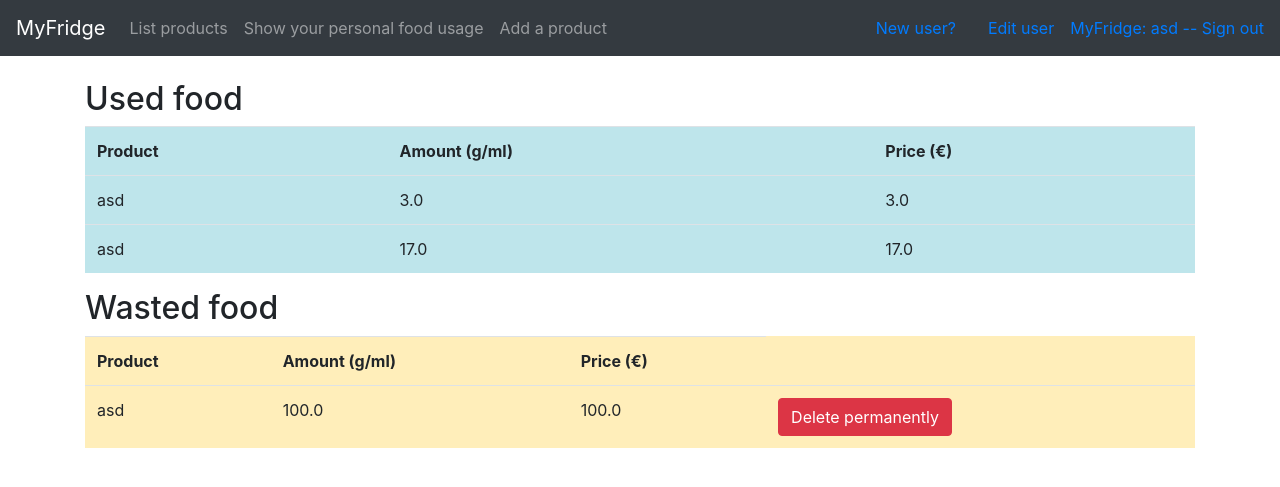
After one commit to StrappedGlint13/fridge-follower, a Flask app: page /usage in a window 1280 px wide. The commit adds this page. Shown: the top 487 px of the page. Run offline with Flask 2, Linux system fonts and the light colour scheme; a user stored in the database is signed in; data comes from the database, SQL or seed files in the repository; some libraries are stand-ins or nearby versions.

Commit message:
Made some changes in datatables

```diff
--- a/application/products/models.py
+++ b/application/products/models.py
@@ -22,7 +22,7 @@ class Product(Base):
         stmt = text("SELECT * FROM Product"
                     " JOIN Account ON Product.account_id = Account.id"
                     " WHERE Product.account_id = :account_id"
-		    " ORDER BY Product.price ASC").params(account_id=current_user.id)
+		    " ORDER BY Product.name ASC").params(account_id=current_user.id)
 
         res = db.engine.execute(stmt)
 
--- a/application/templates/layout.html
+++ b/application/templates/layout.html
@@ -18,7 +18,7 @@
               <a class="nav-link" href="{{ url_for('products_list') }} ">List products</a>
             </li>
             <li class="nav-item">
-              <a class="nav-link" href="{{ url_for('waste_list') }} ">Show your food waste</a>
+              <a class="nav-link" href="{{ url_for('usage_list') }} ">Show your personal food usage</a>
             </li>
             <li class="nav-item">
               <a class="nav-link" href="{{ url_for('products_form') }} ">Add a product</a>
--- a/application/templates/products/list.html
+++ b/application/templates/products/list.html
@@ -13,9 +13,9 @@
       <td> {{ product.amount }} </td>
       <td> {{ product.price }} </td>
       <td>
-	<form method="POST" action="{{ url_for('change_amount', product_id=product.id) }}">
+	<form method="POST" action="{{ url_for('eat_simple', product_id=product.id) }}">
           <input type="text" name="amount"/>
-	  <input type="submit" value="Change amount"/>
+	  <input type="submit" value="Eat"/>
 	</form>
       </td>
       <td>
--- /dev/null
+++ b/application/templates/usage/list.html
@@ -0,0 +1,38 @@
+{% extends "layout.html" %}
+
+{% block body %}
+
+  <table class="table table-info">
+  <h2>Used food</h2>
+    <tr>
+      <th>Product </th>
+      <th>Amount (g/ml)</th>
+      <th>Price (€)</th>
+    </tr>
+    {% for dishes in dishes %}
+    <tr>
+      <td> {{ dishes.name }} </td>
+      <td> {{ dishes.amount }} </td>
+      <td> {{ dishes.price }} </td>
+    {% endfor %}
+  </table>
+   <table class="table table-warning">
+  	<h2>Wasted food</h2>
+    <tr>
+      <th>Product </th>
+      <th>Amount (g/ml)</th>
+      <th>Price (€)</th>
+    </tr>
+    {% for waste in waste %}
+    <tr>
+      <td> {{ waste.name }} </td>
+      <td> {{ waste.amount }} </td>
+      <td> {{ waste.price }} </td>
+      <td>
+	<form method="POST" action="{{ url_for('delete_permanently', waste_id=waste.id) }}">
+	  <input type="submit" class="btn btn-danger" value="Delete permanently"/>
+	</form>
+      </td>
+    </tr>
+    {% endfor %}
+{% endblock %}
--- a/application/waste/models.py
+++ b/application/usage/models.py
@@ -46,3 +46,32 @@ class Waste(Base):
             response.append({"username": row[0], "wfood": row[1], "wprice": row[2]})
 
         return response
+
+class Dish(Base):
+
+    name = db.Column(db.String(144), nullable=False)
+    amount = db.Column(db.Float, nullable=False)
+    price = db.Column(db.Float, nullable=False)
+
+    account_id = db.Column(db.Integer, db.ForeignKey('account.id'),
+                           nullable=False)
+
+    def __init__(self, name, amount, price):
+        self.name = name
+        self.amount = amount
+        self.price = price
+
+    @staticmethod
+    def find_personal_dishes():
+        stmt = text("SELECT * FROM Dish"
+                    " JOIN Account ON Dish.account_id = Account.id"
+                    " WHERE Dish.account_id = :account_id"
+		    " ORDER BY Dish.date_created ASC").params(account_id=current_user.id)
+
+        res = db.engine.execute(stmt)
+
+        response = []
+        for row in res:
+            response.append({"id": row[0], "name":row[3], "amount":row[4], "price":row[5]})
+
+        return response
--- a/application/waste/views.py
+++ b/application/usage/views.py
@@ -2,14 +2,14 @@ from flask_login import login_required, current_user
 from flask import redirect, render_template, request, url_for
 
 from application import app, db
-from application.waste.models import Waste
+from application.usage.models import Waste, Dish
 
-@app.route("/waste", methods=["GET"])
+@app.route("/usage", methods=["GET"])
 @login_required
-def waste_list():
-    return render_template("waste/list.html", waste=Waste.find_personal_waste())
+def usage_list():
+    return render_template("usage/list.html", waste=Waste.find_personal_waste(), dishes=Dish.find_personal_dishes())
 
-@app.route("/waste/delete/<waste_id>/", methods=["GET", "POST"])
+@app.route("/usage/deletewaste/<waste_id>/", methods=["GET", "POST"])
 @login_required
 def delete_permanently(waste_id):
     waste = Waste.query.get(waste_id)
--- a/application/views.py
+++ b/application/views.py
@@ -1,6 +1,6 @@
 from flask import render_template
 from application import app
-from application.waste.models import Waste
+from application.usage.models import Waste
 
 @app.route("/")
 def index():
```
Also changed, not shown: application/__init__.py (+2 -5 lines), application/dishes/forms.py (deleted, +0 -9 lines), application/dishes/models.py (deleted, +0 -27 lines), application/products/views.py (+28 -15 lines), application/templates/dishes/list.html (deleted, +0 -17 lines), application/templates/waste/list.html (deleted, +0 -23 lines), Documentation/manual.md (added), application/dishes/views.py (deleted), application/products.db, application/templates/dishes/new.html (deleted), application/usage/__init__.py (added), application/waste/__init__.py (deleted).
